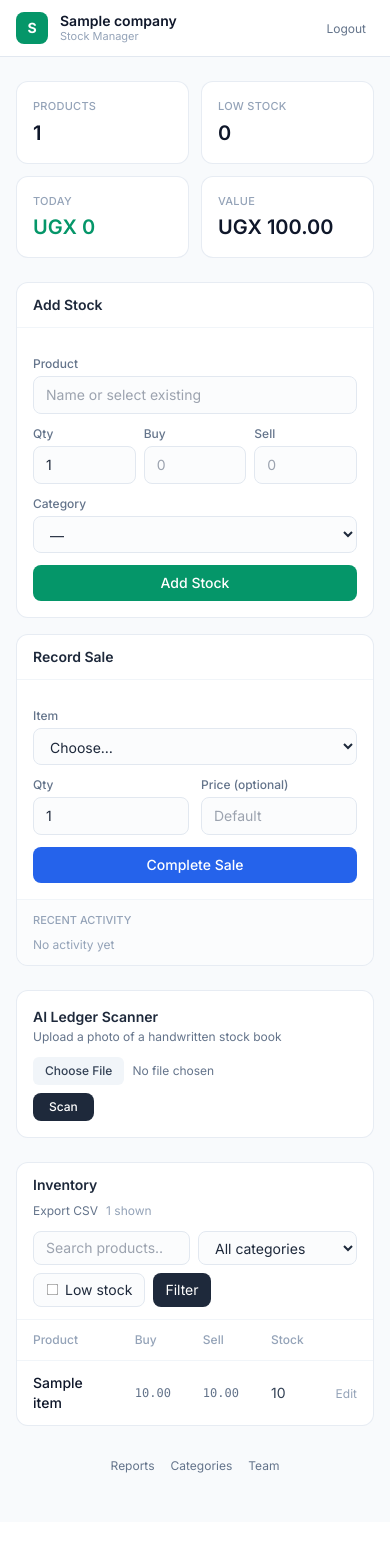
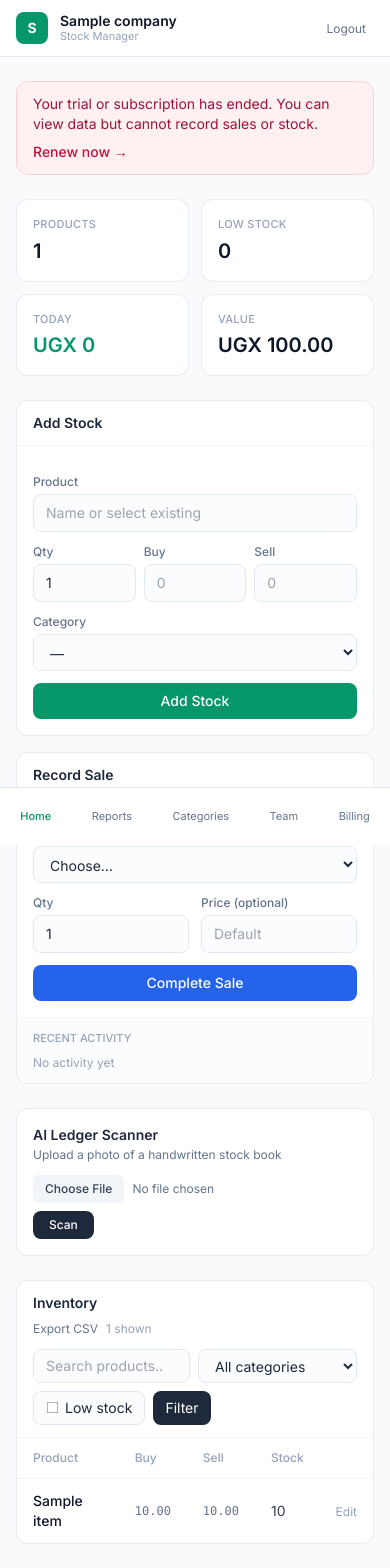
Before and after one commit to lumalabriandouglas-design/cloud_stock_manager, a Django app: page / in a window 390 px wide. Before the commit the page ends 1473 px from the top, so only its background shows below. Run offline with Django 5.2, Linux system fonts and the light colour scheme; a user stored in the database is signed in; tables that the repository leaves empty hold one stand-in row (values such as "Sample post"); data that the repository does not hold is empty; some libraries are stand-ins or nearby versions.

Commit message:
Dashboard: billing link, sub banner, better mobile nav; add requests dependency

```diff
--- a/inventory/templates/inventory/dashboard.html
+++ b/inventory/templates/inventory/dashboard.html
@@ -9,7 +9,7 @@
     <link href="https://fonts.googleapis.com/css2?family=Inter:wght@400;500;600;700&display=swap" rel="stylesheet">
     <style> body { font-family: 'Inter', system-ui, sans-serif; } </style>
 </head>
-<body class="h-full text-slate-800 antialiased">
+<body class="h-full text-slate-800 antialiased pb-16 md:pb-0">
 
 <header class="bg-white border-b border-slate-200 sticky top-0 z-40">
     <div class="max-w-6xl mx-auto px-4 sm:px-6 h-14 flex items-center justify-between">
@@ -26,6 +26,7 @@
             {% if can_view_reports %}<a href="{% url 'sales_report' %}" class="px-3 py-1.5 text-sm text-slate-600 hover:text-slate-900 hover:bg-slate-100 rounded-lg transition">Reports</a>{% endif %}
             {% if can_manage_categories %}<a href="{% url 'manage_categories' %}" class="px-3 py-1.5 text-sm text-slate-600 hover:text-slate-900 hover:bg-slate-100 rounded-lg transition">Categories</a>{% endif %}
             {% if can_manage_team %}<a href="{% url 'manage_team' %}" class="px-3 py-1.5 text-sm text-slate-600 hover:text-slate-900 hover:bg-slate-100 rounded-lg transition">Team</a>{% endif %}
+            <a href="{% url 'billing' %}" class="px-3 py-1.5 text-sm text-slate-600 hover:text-slate-900 hover:bg-slate-100 rounded-lg transition">Billing</a>
             {% if is_platform_admin %}<a href="{% url 'platform_create_business' %}" class="px-3 py-1.5 text-sm text-amber-700 hover:bg-amber-50 rounded-lg transition">Platform</a>{% endif %}
         </nav>
         <div class="flex items-center gap-2">
@@ -45,7 +46,18 @@
     </div>
     {% endif %}
 
-    <!-- Metrics -->
+    {% if not sub_active %}
+    <div class="rounded-xl border border-rose-200 bg-rose-50 px-4 py-3 flex flex-col sm:flex-row sm:items-center sm:justify-between gap-2">
+        <p class="text-sm text-rose-800">Your trial or subscription has ended. You can view data but cannot record sales or stock.</p>
+        <a href="{% url 'billing' %}" class="text-sm font-medium text-rose-700 hover:underline shrink-0">Renew now →</a>
+    </div>
+    {% elif subscription and subscription.status == 'trial' and subscription.trial_ends_at %}
+    <div class="rounded-xl border border-blue-100 bg-blue-50 px-4 py-3 flex flex-col sm:flex-row sm:items-center sm:justify-between gap-2">
+        <p class="text-sm text-blue-800">Free trial active until {{ subscription.trial_ends_at|date:"d M Y" }}. Plan: UGX 15,000/month.</p>
+        <a href="{% url 'billing' %}" class="text-sm font-medium text-blue-700 hover:underline shrink-0">Billing →</a>
+    </div>
+    {% endif %}
+
     <div class="grid grid-cols-2 lg:grid-cols-4 gap-3 sm:gap-4">
         <div class="bg-white rounded-xl border border-slate-200/80 p-4 sm:p-5">
             <p class="text-[11px] sm:text-xs font-medium text-slate-400 uppercase tracking-wide">Products</p>
@@ -65,7 +77,6 @@
         </div>
     </div>
 
-    <!-- Low stock alert list -->
     {% if low_stock_items %}
     <div class="bg-amber-50 border border-amber-100 rounded-xl p-4 sm:p-5">
         <div class="flex items-center justify-between mb-3">
@@ -80,9 +91,7 @@
                     <span class="text-xs {% if item.quantity_in_stock == 0 %}text-rose-600{% else %}text-amber-700{% endif %}">
                         {{ item.quantity_in_stock }} left <span class="text-slate-400">(reorder at {{ item.reorder_level }})</span>
                     </span>
-                    {% if can_edit_items %}
-                    <a href="{% url 'edit_item' item.id %}" class="text-xs text-slate-500 hover:text-emerald-600">Edit</a>
-                    {% endif %}
+                    {% if can_edit_items %}<a href="{% url 'edit_item' item.id %}" class="text-xs text-slate-500 hover:text-emerald-600">Edit</a>{% endif %}
                 </span>
             </li>
             {% endfor %}
@@ -113,7 +122,7 @@
                         {% for cat in categories %}<option value="{{ cat.id }}">{{ cat.name }}</option>{% endfor %}
                     </select>
                 </div>
-                <button type="submit" class="w-full py-2 bg-emerald-600 hover:bg-emerald-700 text-white text-sm font-medium rounded-lg transition">Add Stock</button>
+                <button type="submit" class="w-full py-2 bg-emerald-600 hover:bg-emerald-700 text-white text-sm font-medium rounded-lg transition" {% if not sub_active %}disabled{% endif %}>Add Stock</button>
             </form>
         </div>
 
@@ -132,7 +141,7 @@
                     <div><label class="block text-xs font-medium text-slate-500 mb-1">Qty</label><input type="number" name="quantity" min="1" value="1" required class="w-full px-3 py-2 text-sm border border-slate-200 rounded-lg focus:outline-none focus:ring-2 focus:ring-blue-500/40 bg-slate-50/50"></div>
                     <div><label class="block text-xs font-medium text-slate-500 mb-1">Price (optional)</label><input type="number" step="0.01" name="sell_price" placeholder="Default" class="w-full px-3 py-2 text-sm border border-slate-200 rounded-lg focus:outline-none focus:ring-2 focus:ring-blue-500/40 bg-slate-50/50"></div>
                 </div>
-                <button type="submit" class="w-full py-2 bg-blue-600 hover:bg-blue-700 text-white text-sm font-medium rounded-lg transition">Complete Sale</button>
+                <button type="submit" class="w-full py-2 bg-blue-600 hover:bg-blue-700 text-white text-sm font-medium rounded-lg transition" {% if not sub_active %}disabled{% endif %}>Complete Sale</button>
             </form>
             <div class="px-4 sm:px-5 py-3 border-t border-slate-100 bg-slate-50/50">
                 <p class="text-[11px] font-medium text-slate-400 uppercase mb-2">Recent activity</p>
@@ -156,12 +165,11 @@
         <form action="{% url 'scan_ledger' %}" method="post" enctype="multipart/form-data" class="flex flex-wrap items-center gap-2 sm:gap-3">
             {% csrf_token %}
             <input type="file" name="ledger_photo" accept="image/*" required class="text-xs text-slate-500 file:mr-2 file:py-1.5 file:px-3 file:rounded-md file:border-0 file:text-xs file:font-medium file:bg-slate-100 file:text-slate-700">
-            <button type="submit" class="px-4 py-1.5 bg-slate-800 hover:bg-slate-900 text-white text-xs font-medium rounded-lg transition">Scan</button>
+            <button type="submit" class="px-4 py-1.5 bg-slate-800 hover:bg-slate-900 text-white text-xs font-medium rounded-lg transition" {% if not sub_active %}disabled{% endif %}>Scan</button>
         </form>
     </div>
     {% endif %}
 
-    <!-- Inventory -->
     <div class="bg-white rounded-xl border border-slate-200/80 overflow-hidden">
         <div class="px-4 sm:px-5 py-3 border-b border-slate-100 space-y-3">
             <div class="flex flex-col sm:flex-row sm:items-center sm:justify-between gap-2">
@@ -221,12 +229,26 @@
             </table>
         </div>
     </div>
+</main>
 
-    <nav class="md:hidden flex justify-center gap-4 pt-2 pb-6 text-xs text-slate-500">
-        {% if can_view_reports %}<a href="{% url 'sales_report' %}" class="hover:text-slate-800">Reports</a>{% endif %}
-        {% if can_manage_categories %}<a href="{% url 'manage_categories' %}" class="hover:text-slate-800">Categories</a>{% endif %}
-        {% if can_manage_team %}<a href="{% url 'manage_team' %}" class="hover:text-slate-800">Team</a>{% endif %}
-    </nav>
-</main>
+<!-- Fixed mobile bottom nav -->
+<nav class="md:hidden fixed bottom-0 inset-x-0 bg-white border-t border-slate-200 z-40">
+    <div class="flex justify-around items-center h-14 text-[11px]">
+        <a href="{% url 'dashboard' %}" class="flex flex-col items-center gap-0.5 text-emerald-600 font-medium">
+            <span>Home</span>
+        </a>
+        {% if can_view_reports %}
+        <a href="{% url 'sales_report' %}" class="flex flex-col items-center gap-0.5 text-slate-500">Reports</a>
+        {% endif %}
+        {% if can_manage_categories %}
+        <a href="{% url 'manage_categories' %}" class="flex flex-col items-center gap-0.5 text-slate-500">Categories</a>
+        {% endif %}
+        {% if can_manage_team %}
+        <a href="{% url 'manage_team' %}" class="flex flex-col items-center gap-0.5 text-slate-500">Team</a>
+        {% endif %}
+        <a href="{% url 'billing' %}" class="flex flex-col items-center gap-0.5 text-slate-500">Billing</a>
+    </div>
+</nav>
+
 </body>
 </html>
--- a/requirements.txt
+++ b/requirements.txt
@@ -6,3 +6,4 @@ gunicorn>=22.0.0
 whitenoise>=6.6.0
 dj-database-url>=2.1.0
 psycopg2-binary>=2.9.9
+requests>=2.31.0
```
